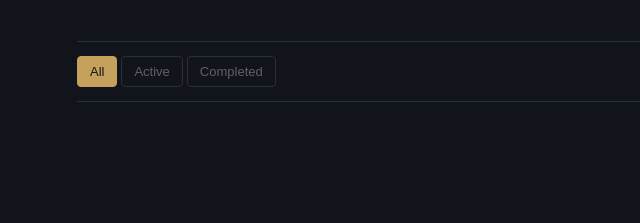
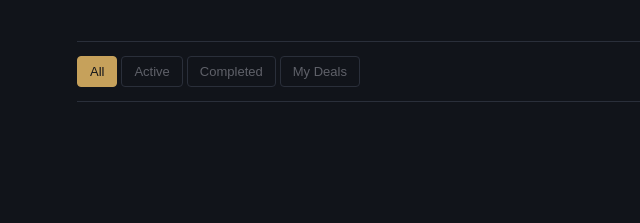
Before and after one commit to Evernode1/EscrowCourt, a website with bundled scripts: page public/index.html in a window 1280 px wide. Shown: the part 437-660 px from the top of the page, 47-687 px from the left. Built offline with nearby package versions, Linux system fonts and the light colour scheme.

Commit message:
Update index.html

```diff
--- a/public/index.html
+++ b/public/index.html
@@ -40,6 +40,7 @@
           <button class="tab is-active" data-status="all">All</button>
           <button class="tab" data-status="active">Active</button>
           <button class="tab" data-status="completed">Completed</button>
+          <button class="tab" data-status="mine">My Deals</button>
         </div>
       </section>
 
```
